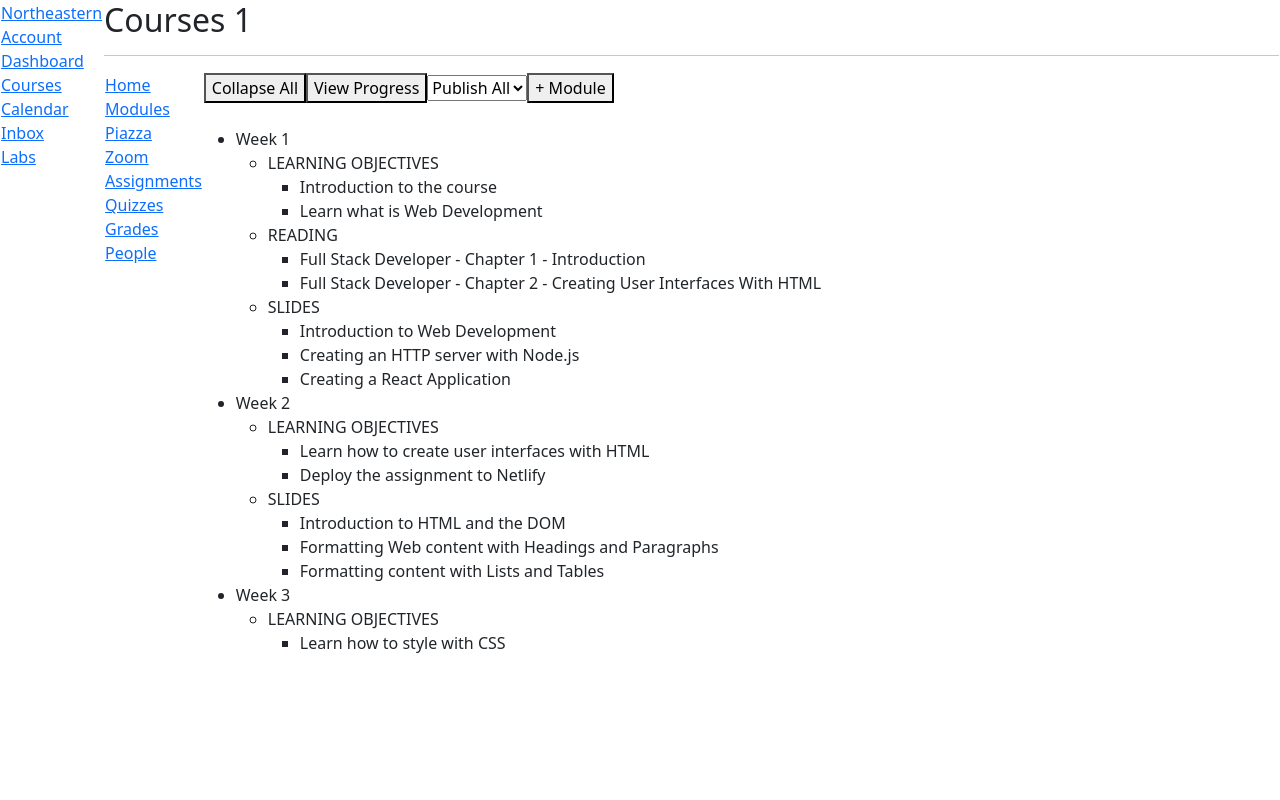
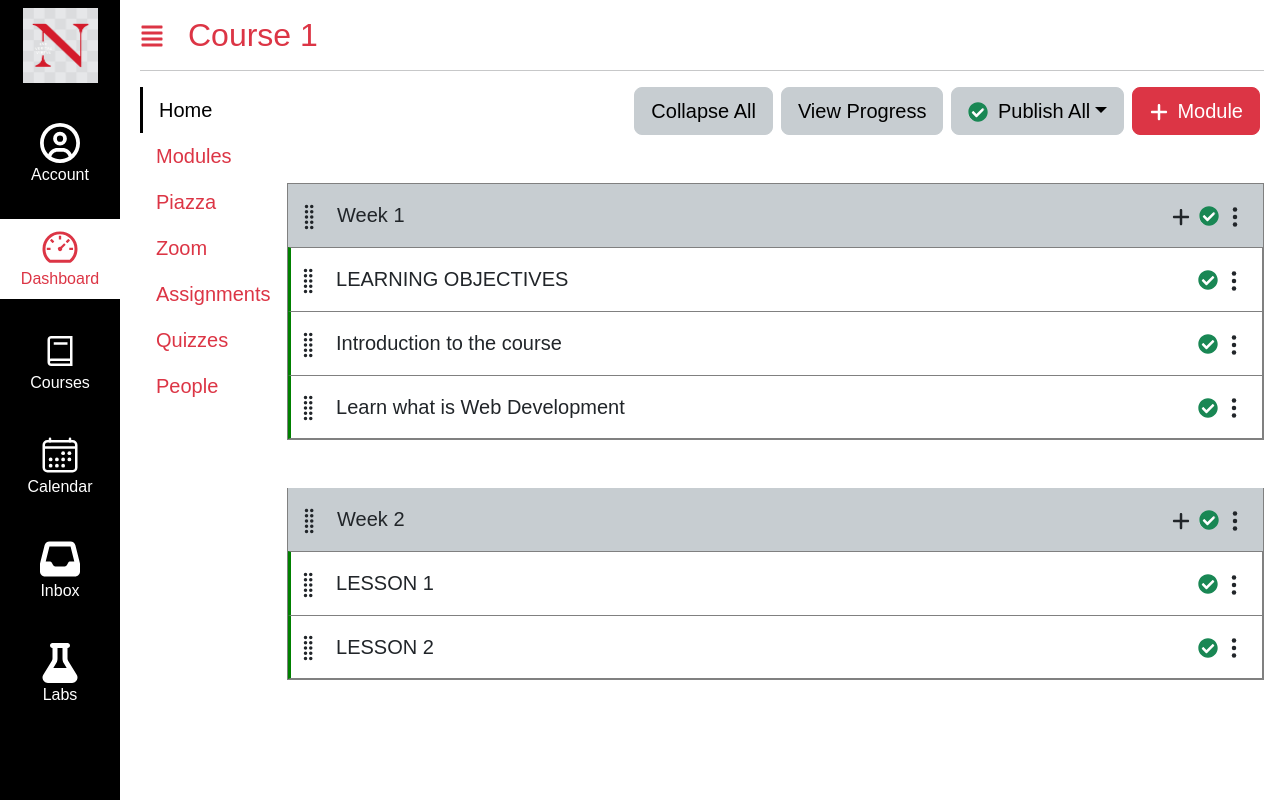
Before and after one commit to cwheelen/kambaz-next-js, a Next.js app: page /courses/1/modules in a window 1280 px wide. Built offline with nearby package versions, Linux system fonts and the light colour scheme.

Commit message:
finished 2.5.4

```diff
--- a/app/(kambaz)/Navigation.tsx
+++ b/app/(kambaz)/Navigation.tsx
@@ -1,13 +1,91 @@
 import Link from "next/link";
+import { ListGroup } from "react-bootstrap";
+import { FaRegCircleUser, FaInbox, FaFlask } from "react-icons/fa6";
+import { AiOutlineDashboard } from "react-icons/ai";
+import { IoCalendarOutline } from "react-icons/io5";
+import { LiaBookSolid } from "react-icons/lia";
+
 export default function KambazNavigation() {
   return (
-    <div id="wd-kambaz-navigation">
-      <a href="https://www.northeastern.edu/" id="wd-neu-link" target="_blank">Northeastern</a><br/>
-      <Link href="/account" id="wd-account-link">Account</Link><br/>
-      <Link href="/dashboard" id="wd-dashboard-link">Dashboard</Link><br/>
-      <Link href="/dashboard" id="wd-course-link">Courses</Link><br/>
-      <Link href="/calendar" id="wd-calendar-link">Calendar</Link><br/>
-      <Link href="/inbox" id="wd-inbox-link">Inbox</Link><br/>
-      <Link href="/labs" id="wd-labs-link">Labs</Link><br/>
-    </div>
-);}
+    <ListGroup
+      className="rounded-0 position-fixed bottom-0 top-0 d-none d-md-block bg-black z-2"
+      style={{ width: 120 }}
+      id="wd-kambaz-navigation"
+    >
+      <Link
+        className="list-group-item bg-black border-0 text-center text-decoration-none"
+        target="_blank"
+        href="https://www.northeastern.edu/"
+        id="wd-neu-link"
+      >
+        <img src="/images/NEU.png" width="75px" alt="Northeastern University" />
+      </Link>
+      <br />
+
+      <Link
+        href="/account"
+        id="wd-account-link"
+        className="list-group-item border-0 bg-black text-center text-white text-decoration-none"
+      >
+        <FaRegCircleUser className="fs-1 text-white" />
+        <br />
+        Account
+      </Link>
+      <br />
+
+      <Link
+        href="/dashboard"
+        id="wd-dashboard-link"
+        className="list-group-item border-0 bg-white text-center text-danger text-decoration-none"
+      >
+        <AiOutlineDashboard className="fs-1 text-danger" />
+        <br />
+        Dashboard
+      </Link>
+      <br />
+
+      <Link
+        href="/dashboard"
+        id="wd-course-link"
+        className="list-group-item border-0 bg-black text-center text-white text-decoration-none"
+      >
+        <LiaBookSolid className="fs-1 text-white" />
+        <br />
+        Courses
+      </Link>
+      <br />
+
+      <Link
+        href="/calendar"
+        id="wd-calendar-link"
+        className="list-group-item border-0 bg-black text-center text-white text-decoration-none"
+      >
+        <IoCalendarOutline className="fs-1 text-white" />
+        <br />
+        Calendar
+      </Link>
+      <br />
+
+      <Link
+        href="/inbox"
+        id="wd-inbox-link"
+        className="list-group-item border-0 bg-black text-center text-white text-decoration-none"
+      >
+        <FaInbox className="fs-1 text-white" />
+        <br />
+        Inbox
+      </Link>
+      <br />
+
+      <Link
+        href="/labs"
+        id="wd-labs-link"
+        className="list-group-item border-0 bg-black text-center text-white text-decoration-none"
+      >
+        <FaFlask className="fs-1 text-white" />
+        <br />
+        Labs
+      </Link>
+    </ListGroup>
+  );
+}
--- a/app/(kambaz)/courses/[cid]/Navigation.tsx
+++ b/app/(kambaz)/courses/[cid]/Navigation.tsx
@@ -1,17 +1,20 @@
 import Link from "next/link";
 export default function CourseNavigation() {
   return (
-    <div id="wd-courses-navigation">
-      <Link href="/courses/1234/home" id="wd-course-home-link">Home</Link><br/>
-      <Link href="/courses/1234/modules" id="wd-course-modules-link">Modules
-        </Link><br/>
-      <Link href="/courses/1234/piazza" id="wd-course-piazza-link">Piazza</Link><br/>
-      <Link href="/courses/1234/zoom" id="wd-course-zoom-link">Zoom</Link><br/>
-      <Link href="/courses/1234/assignments" id="wd-course-assignments-link">
-          Assignments</Link><br/>
-      <Link href="/courses/1234/quizzes" id="wd-course-quizzes-link">Quizzes
-        </Link><br/>
-      <Link href="/courses/1234/grades" id="wd-course-grades-link">Grades</Link><br/>
-      <Link href="/courses/1234/people/table" id="wd-course-people-link">People</Link><br/>
+    <div id="wd-courses-navigation" className="wd list-group fs-5 rounded-0">
+      <Link href="/courses/1234/home" id="wd-course-home-link"
+        className="list-group-item active border-0"> Home </Link>
+      <Link href="/courses/1234/modules" id="wd-course-modules-link"
+        className="list-group-item text-danger border-0"> Modules </Link>
+      <Link href="/courses/1234/piazza" id="wd-course-piazza-link"
+        className="list-group-item text-danger border-0"> Piazza </Link>
+      <Link href="/courses/1234/zoom" id="wd-course-zoom-link"
+        className="list-group-item text-danger border-0"> Zoom </Link>
+      <Link href="/courses/1234/assignments" id="wd-course-assignments-link"
+        className="list-group-item text-danger border-0"> Assignments </Link>
+      <Link href="/courses/1234/quizzes" id="wd-course-quizzes-link"
+        className="list-group-item text-danger border-0"> Quizzes </Link>
+      <Link href="/courses/1234/people/Table" id="wd-course-people-link"
+        className="list-group-item text-danger border-0" > People </Link>
     </div>
-  );}
+);}
--- a/app/(kambaz)/courses/[cid]/layout.tsx
+++ b/app/(kambaz)/courses/[cid]/layout.tsx
@@ -1,19 +1,21 @@
 import { ReactNode } from "react";
 import CourseNavigation from "./Navigation";
+import { FaAlignJustify } from "react-icons/fa";
 export default async function CoursesLayout(
   { children, params }: Readonly<{ children: ReactNode; params: Promise<{ cid: string }> }>) {
  const { cid } = await params;
  return (
    <div id="wd-courses">
-     <h2>Courses {cid}</h2>
-     <hr />
-     <table>
-       <tbody>
-         <tr>
-           <td valign="top" width="200"> <CourseNavigation /> </td>
-           <td valign="top" width="100%"> {children} </td>
-         </tr>
-       </tbody>
-     </table>
+     <h2 className="text-danger">
+      <FaAlignJustify className="me-4 fs-4 mb-1" />
+      Course {cid} </h2> <hr />
+      <div className="d-flex">
+        <div className="d-none d-md-block">
+        <CourseNavigation />
+      </div>
+      <div className="flex-fill">
+        {children}
+      </div>
+    </div>
    </div>
 );}
--- /dev/null
+++ b/app/(kambaz)/courses/[cid]/modules/GreenCheckmark.tsx
@@ -0,0 +1,7 @@
+import { FaCheckCircle, FaCircle } from "react-icons/fa";
+export default function GreenCheckmark() {
+  return (
+    <span className="me-1 position-relative">
+      <FaCheckCircle style={{ top: "2px" }} className="text-success me-1 position-absolute fs-5" />
+      <FaCircle className="text-white me-1 fs-6" />
+    </span>);}
--- /dev/null
+++ b/app/(kambaz)/courses/[cid]/modules/LessonControlButtons.tsx
@@ -0,0 +1,8 @@
+import { IoEllipsisVertical } from "react-icons/io5";
+import GreenCheckmark from "./GreenCheckmark";
+export default function LessonControlButtons() {
+  return (
+    <div className="float-end">
+      <GreenCheckmark />
+      <IoEllipsisVertical className="fs-4" />
+    </div> );}
--- /dev/null
+++ b/app/(kambaz)/courses/[cid]/modules/ModuleControlButtons.tsx
@@ -0,0 +1,13 @@
+import { IoEllipsisVertical } from "react-icons/io5";
+import { FaPlus } from "react-icons/fa6";
+import GreenCheckmark from "./GreenCheckmark";
+
+export default function ModuleControlButtons() {
+  return (
+    <div className="float-end">
+      <FaPlus className="fs-5 me-2" />
+      <GreenCheckmark />
+      <IoEllipsisVertical className="fs-4" />
+    </div>
+  );
+}
--- /dev/null
+++ b/app/(kambaz)/courses/[cid]/modules/modulesControls.tsx
@@ -0,0 +1,47 @@
+"use client";
+
+import { Button, Dropdown } from "react-bootstrap";
+import { FaPlus } from "react-icons/fa6";
+import GreenCheckmark from "./GreenCheckmark";
+
+export default function ModulesControls() {
+  return (
+    <div id="wd-modules-controls" className="text-nowrap">
+      <Button variant="danger" size="lg" className="me-1 float-end" id="wd-add-module-btn">
+        <FaPlus className="position-relative me-2" style={{ bottom: "1px" }} />
+        Module
+      </Button>
+
+      <Dropdown className="float-end me-2">
+        <Dropdown.Toggle variant="secondary" size="lg" id="wd-publish-all-btn">
+          <GreenCheckmark /> Publish All
+        </Dropdown.Toggle>
+        <Dropdown.Menu>
+          <Dropdown.Item id="wd-publish-all">
+            <GreenCheckmark /> Publish All
+          </Dropdown.Item>
+          <Dropdown.Item id="wd-publish-all-modules-and-items">
+            <GreenCheckmark /> Publish all modules and items
+          </Dropdown.Item>
+          <Dropdown.Item id="wd-publish-modules-only">
+            <GreenCheckmark /> Publish modules only
+          </Dropdown.Item>
+          <Dropdown.Item id="wd-unpublish-all-modules-and-items">
+            Unpublish all modules and items
+          </Dropdown.Item>
+          <Dropdown.Item id="wd-unpublish-modules-only">
+            Unpublish modules only
+          </Dropdown.Item>
+        </Dropdown.Menu>
+      </Dropdown>
+
+      <Button variant="secondary" size="lg" className="me-2 float-end" id="wd-view-progress">
+        View Progress
+      </Button>
+
+      <Button variant="secondary" size="lg" className="me-2 float-end" id="wd-collapse-all">
+        Collapse All
+      </Button>
+    </div>
+  );
+}
--- a/app/(kambaz)/courses/[cid]/modules/page.tsx
+++ b/app/(kambaz)/courses/[cid]/modules/page.tsx
@@ -1,77 +1,44 @@
+import { ListGroup, ListGroupItem } from "react-bootstrap";
+import ModulesControls from "./modulesControls";
+import { BsGripVertical } from "react-icons/bs";
+import ModuleControlButtons from "./ModuleControlButtons";
+import LessonControlButtons from "./LessonControlButtons";
+
 export default function Modules() {
   return (
-    <div>
-      {/* Implement Collapse All button, View Progress button, etc. */}
-      <button>Collapse All</button>
-      <button>View Progress</button>
-      <select>
-        <option>Publish All</option>
-      </select>
-      <button>+ Module</button>
-      <br /><br />
-
-      <ul id="wd-modules">
-        <li className="wd-module">
-          <div className="wd-title">Week 1</div>
-          <ul className="wd-lessons">
-            <li className="wd-lesson">
-              <span className="wd-title">LEARNING OBJECTIVES</span>
-              <ul className="wd-content">
-                <li className="wd-content-item">Introduction to the course</li>
-                <li className="wd-content-item">Learn what is Web Development</li>
-              </ul>
-            </li>
-            <li className="wd-lesson">
-              <span className="wd-title">READING</span>
-              <ul className="wd-content">
-                <li className="wd-content-item">Full Stack Developer - Chapter 1 - Introduction</li>
-                <li className="wd-content-item">Full Stack Developer - Chapter 2 - Creating User Interfaces With HTML</li>
-              </ul>
-            </li>
-            <li className="wd-lesson">
-              <span className="wd-title">SLIDES</span>
-              <ul className="wd-content">
-                <li className="wd-content-item">Introduction to Web Development</li>
-                <li className="wd-content-item">Creating an HTTP server with Node.js</li>
-                <li className="wd-content-item">Creating a React Application</li>
-              </ul>
-            </li>
-          </ul>
-        </li>
-
-        <li className="wd-module">
-          <div className="wd-title">Week 2</div>
-          <ul className="wd-lessons">
-            <li className="wd-lesson">
-              <span className="wd-title">LEARNING OBJECTIVES</span>
-              <ul className="wd-content">
-                <li className="wd-content-item">Learn how to create user interfaces with HTML</li>
-                <li className="wd-content-item">Deploy the assignment to Netlify</li>
-              </ul>
-            </li>
-            <li className="wd-lesson">
-              <span className="wd-title">SLIDES</span>
-              <ul className="wd-content">
-                <li className="wd-content-item">Introduction to HTML and the DOM</li>
-                <li className="wd-content-item">Formatting Web content with Headings and Paragraphs</li>
-                <li className="wd-content-item">Formatting content with Lists and Tables</li>
-              </ul>
-            </li>
-          </ul>
-        </li>
-
-        <li className="wd-module">
-          <div className="wd-title">Week 3</div>
-          <ul className="wd-lessons">
-            <li className="wd-lesson">
-              <span className="wd-title">LEARNING OBJECTIVES</span>
-              <ul className="wd-content">
-                <li className="wd-content-item">Learn how to style with CSS</li>
-              </ul>
-            </li>
-          </ul>
-        </li>
-      </ul>
+      <div>
+      <ModulesControls /><br /><br /><br /><br />
+      <ListGroup className="rounded-0" id="wd-modules">
+        <ListGroupItem className="wd-module p-0 mb-5 fs-5 border-gray">
+          <div className="wd-title p-3 ps-2 bg-secondary">
+            <BsGripVertical className="me-2 fs-3" /> Week 1 <ModuleControlButtons />
+          </div>
+          <ListGroup className="wd-lessons rounded-0">
+            <ListGroupItem className="wd-lesson p-3 ps-1">
+              <BsGripVertical className="me-2 fs-3" /> LEARNING OBJECTIVES <LessonControlButtons />
+            </ListGroupItem>
+            <ListGroupItem className="wd-lesson p-3 ps-1">
+              <BsGripVertical className="me-2 fs-3" /> Introduction to the course <LessonControlButtons />
+            </ListGroupItem>
+            <ListGroupItem className="wd-lesson p-3 ps-1">
+              <BsGripVertical className="me-2 fs-3" /> Learn what is Web Development <LessonControlButtons />
+            </ListGroupItem>
+          </ListGroup>
+        </ListGroupItem>
+        <ListGroupItem className="wd-module p-0 mb-5 fs-5 border-gray">
+          <div className="wd-title p-3 ps-2 bg-secondary">
+            <BsGripVertical className="me-2 fs-3" /> Week 2 <ModuleControlButtons />
+          </div>
+          <ListGroup className="wd-lessons rounded-0">
+            <ListGroupItem className="wd-lesson p-3 ps-1">
+              <BsGripVertical className="me-2 fs-3" /> LESSON 1 <LessonControlButtons />
+            </ListGroupItem>
+            <ListGroupItem className="wd-lesson p-3 ps-1">
+              <BsGripVertical className="me-2 fs-3" /> LESSON 2  <LessonControlButtons />
+            </ListGroupItem>
+          </ListGroup>
+        </ListGroupItem>
+      </ListGroup>
     </div>
   );
 }
--- a/app/(kambaz)/layout.tsx
+++ b/app/(kambaz)/layout.tsx
@@ -1,13 +1,17 @@
 import { ReactNode } from "react";
 import KambazNavigation from "./Navigation";
+import "./styles.css";
+
 export default function KambazLayout({ children }: Readonly<{ children: ReactNode }>) {
  return (
-   <table>
-     <tbody>
-       <tr>
-         <td valign="top" width="200">  <KambazNavigation /> </td>
-         <td valign="top" width="100%"> {children}           </td>
-       </tr>
-     </tbody>
-   </table>
+  <div id="wd-kambaz">
+    <div className="d-flex">
+      <div>
+        <KambazNavigation />
+      </div>
+      <div className="wd-main-content-offset p-3 flex-fill">
+        {children}
+      </div>
+    </div>
+  </div>
 );}
--- /dev/null
+++ b/app/(kambaz)/styles.css
@@ -0,0 +1,61 @@
+body {
+  margin: 0;
+  padding: 0;
+}
+
+body * {
+  font-family: Arial, Helvetica, sans-serif;
+}
+
+@media (min-width: 768px) {
+  #wd-kambaz .wd-main-content-offset {
+    padding-left: 140px !important;
+  }
+}
+
+.list-group.wd > .list-group-item.active {
+  color: black;
+  background-color: white;
+  border-left: 3px solid black !important;
+}
+
+.btn-secondary {
+  --bs-btn-color: #000 !important;
+  --bs-btn-bg: #c7cdd1 !important;
+  --bs-btn-border-color: #c7cdd1 !important;
+  --bs-btn-hover-color: #fff !important;
+}
+
+.bg-secondary {
+  --bs-secondary-rgb: 199, 205, 209;
+}
+
+.list-group-item {
+  --bs-list-group-border-color: gray;
+}
+
+.wd-lesson {
+  border-left: 3px solid green !important;
+}
+
+.list-group.wd > .list-group-item.active {
+  color: black;
+  background-color: white;
+  border-left: 3px solid black !important;
+}
+
+.btn-secondary {
+  --bs-btn-color: #000 !important;
+  --bs-btn-bg: #c7cdd1 !important;
+  --bs-btn-border-color: #c7cdd1 !important;
+  --bs-btn-hover-color: #fff !important;
+}
+.bg-secondary {
+  --bs-secondary-rgb: 199, 205, 209;
+}
+.list-group-item {
+  --bs-list-group-border-color: gray;
+}
+.wd-lesson {
+  border-left: 3px solid green !important;
+}
```
Also changed, not shown: app/(kambaz)/courses/[cid]/home/page.tsx (+10 -10 lines), app/(kambaz)/dashboard/page.tsx (+51 -20 lines), public/images/NEU.png (added).
